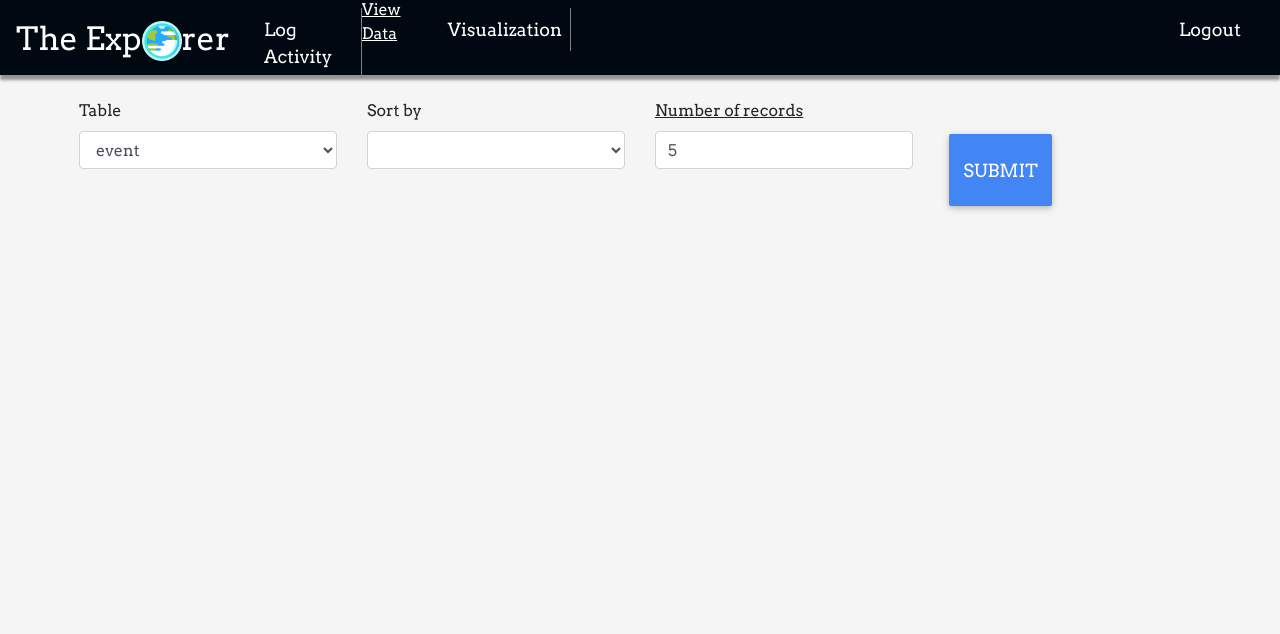
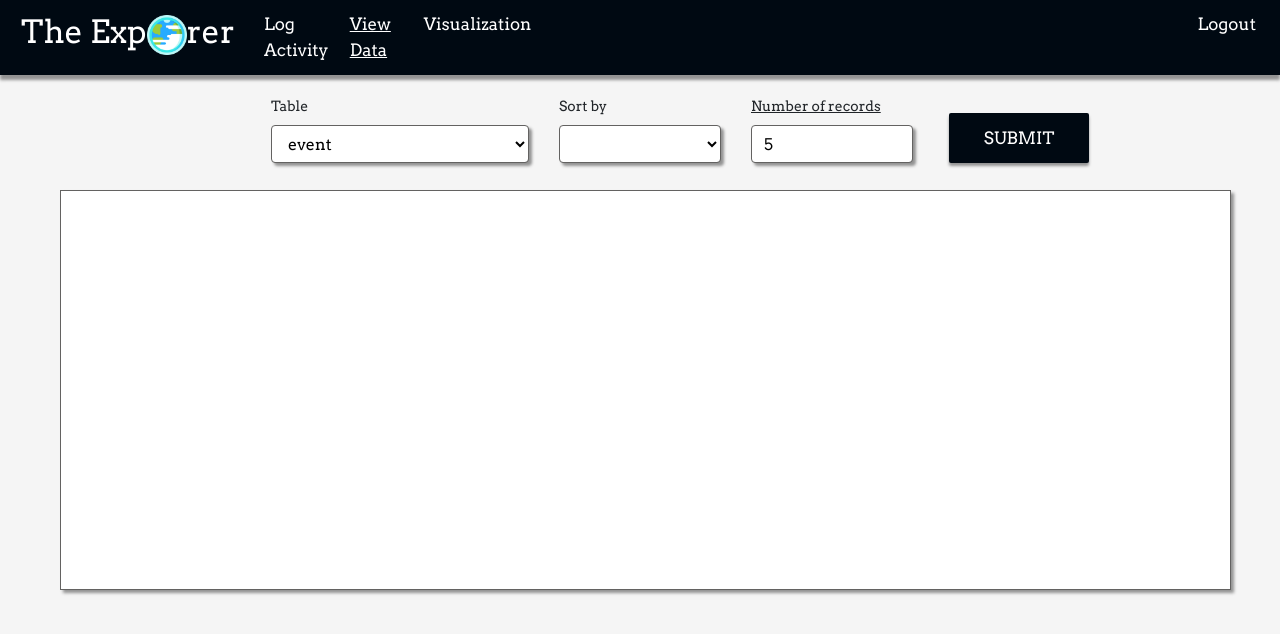
Before and after one commit to usuallyunusual/The-Explorer, a Flask app: page /viewdata in a window 1280 px wide. Shown: the top 634 px of the page. Run offline with Flask 2, Linux system fonts and the light colour scheme; the visitor is signed in with stand-in values (Sample User, id 1); lists and menus that the app fills with data are empty; some libraries are stand-ins or nearby versions.

Commit message:
Fix UI for all pages

```diff
--- a/app.py
+++ b/app.py
@@ -20,7 +20,7 @@ app.config["MYSQL_DATABASE_USER"] = "root"
 app.config["MYSQL_DATABASE_PASSWORD"] = ""
 app.config["MYSQL_DATABASE_DB"] = "explorer_db"
 app.config["MYSQL_DATABASE_HOST"] = "localhost"
-app.config["MYSQL_DATABASE_PORT"] = 3307
+app.config["MYSQL_DATABASE_PORT"] = 3306
 mysql.init_app(app)
 
 app.secret_key = "abc"
--- a/static/styles/final_homepage.css
+++ b/static/styles/final_homepage.css
@@ -275,8 +275,8 @@ input::-webkit-inner-spin-button {
 	width: 675px;
 	max-width: 100%;
 	min-height: 425px;
-	margin-top: 140px;
-	margin-left: 300px;
+	margin-top: 160px;
+	margin-left: 340px;
 	background: #f6f5f7;
 
 
--- a/templates/layout_admin.html
+++ b/templates/layout_admin.html
@@ -31,6 +31,7 @@
         body {
             background-color: #f5f5f5;
             font-family: 'Arvo', serif;
+            font-size: 14px;
         }
 
         .card {
@@ -68,25 +69,12 @@
 
         .navbar-brand {
             font-size: 32px;
-            margin-top: 18px;
-            margin-left: -15px;
+            margin-top: 5px;
+            margin-left: 5px;
         }
 
         .active {
             text-decoration: underline;
-        }
-
-        .main {
-            border-right: 0.2px solid grey;
-            margin-left: 10px;
-            margin-top: 10px;
-            font-size: 18px;
-        }
-
-        .logout {
-            margin-left: 600px;
-            margin-top: 10px;
-            font-size: 18px;
         }
 
         a {
@@ -106,10 +94,6 @@
             color: white;
         }
 
-        .container_fluid {
-            margin-left: 2em;
-            margin-right: 2em;
-        }
 
         .my-custom-scrollbar {
             position: relative;
@@ -168,45 +152,55 @@
             padding-right: 2em;
         }
 
-        .btn {
+        .adminb {
             background-color: #000912;
             color: white;
-            width: 40%;
-            height: 4em;
-            font-size: 18px;
+            height: 60px;
+            width: 200px;
+            font-size: 17px;
             padding: 5px;
+            box-shadow: 0px 3px 3px #939393;
         }
 
-        .btn:hover {
+        .adminb:hover {
             color: #dddddd;
         }
+        .nav-item {
+            margin-left: 5px;
+            font-size: 17px;
+        }
+        .logout {
+            margin-left: 650px;
+        }
+
     </style>
 </head>
 
 <body>
     <!-- navbar -->
     <nav class="navbar navbar-expand-lg">
-        <div class="container-fluid">
             <p class="navbar-brand" href="#">The Exp<img src="{{ url_for('static',filename = 'earth.png') }}"
                     height="40" width="40">rer</p>
+            <button class="navbar-toggler" type="button" data-toggle="collapse" data-target="#navbarNavDropdown"
+            aria-controls="navbarNavDropdown" aria-expanded="false" aria-label="Toggle navigation">
+            <span class="navbar-toggler-icon"></span>
+            </button>
             <div class="collapse navbar-collapse" id="navbarNav">
                 <ul class="navbar-nav">
                     <li class="{{ 'nav-item active' if active_page == 'log' else 'nav-item'}}">
-                        <a class="nav-link main" href="{{ url_for('log_activity') }}">Log Activity</a>
+                        <a class="nav-link" href="{{ url_for('log_activity') }}">Log Activity</a>
                     </li>
-                    <li class="nav-item">
-                        <a class="{{ 'nav-item active' if active_page == 'view_data' else 'nav-item'}}"
-                            href="{{ url_for('viewdata') }}">View Data</a>
+                    <li class="{{ 'nav-item active' if active_page == 'view_data' else 'nav-item'}}">
+                            <a class="nav-link" href="{{ url_for('viewdata') }}">View Data</a>
                     </li>
                     <li class="{{ 'nav-item active' if active_page == 'vis' else 'nav-item'}}">
-                        <a class="nav-link main " href="{{ url_for('vis') }}">Visualization</a>
+                        <a class="nav-link" href="{{ url_for('vis') }}">Visualization</a>
                     </li>
                     <li class="nav-item logout">
                         <a class="nav-link" href="{{ url_for('logout') }}">Logout</a>
                     </li>
                 </ul>
             </div>
-        </div>
     </nav>
     <br>
     {% block content %}
--- a/templates/log_activity.html
+++ b/templates/log_activity.html
@@ -108,8 +108,8 @@
 			<br><br>
 			<div class="row">
 				<div class="col-md-12 d-flex justify-content-center">
-					<button type="button" class="btn">Accept</button>
-					<button type="button" class="btn">Reject</button>
+					<button type="button" class="btn adminb">Accept</button>
+					<button type="button" class="btn adminb">Reject</button>
 				</div>
 			</div>
 		</div>
--- a/templates/view_data.html
+++ b/templates/view_data.html
@@ -9,11 +9,48 @@
 	crossorigin="anonymous"></script>
 
 <style type="text/css">
-	table {
+	.table {
 		overflow-y: scroll;
 		height: 400px;
 		display: block;
+		margin-left: 60px;
 	}
+	.viewdata
+        {
+            height: 50px;
+            width: 140px;
+            margin-top: -12px;
+            /*margin-right: 10px;*/
+            background-color: #000912;
+            color: white;
+            box-shadow: 0px 3px 3px #939393;
+			font-size: 17px;
+        }
+        .viewdata:focus
+        {
+            height: 50px;
+            width: 140px;
+            /*margin-right: 10px;*/
+            background-color: #000912;
+            color: white;
+            box-shadow: 0px 3px 3px #939393;
+        }
+		.viewdata:hover
+		{
+            color: white;
+        }
+		.viewdatabox{
+            background-color: white;
+            color: black;
+            border: 1px solid #636261;
+            box-shadow: 3px 3px 3px #939393;
+        }
+        .viewdatabox:focus{
+            background-color: white;
+            color: black;
+            border: 1px solid #636261;
+            box-shadow: 3px 3px 3px #939393;
+        }
 </style>
 <script>
 	function getAttributes(value) {
@@ -115,12 +152,12 @@
 
 		<div style="width: 90%;margin: auto;" class="row">
 
-
+			<div class="col-sm-2"></div>
 			<div class="col-sm-3">
 				<label for="inputState">Table</label>
 
 				<select onmousedown="this.value='';" onchange="getAttributes(this.value);" id="drop_table" name="table"
-					class="form-control">
+					class="form-control viewdatabox">
 					<option selected>event</option>
 					<option>user</option>
 					<option>activity_log</option>
@@ -134,22 +171,22 @@
 				</select>
 			</div>
 
-			<div class="col-sm-3">
+			<div class="col-sm-2">
 				<label for="inputState">Sort by</label>
 
-				<select id="attributes" class="form-control">
+				<select id="attributes" class="form-control viewdatabox">
 
 				</select>
 			</div>
-			<div class="col-sm-3">
+			<div class="col-sm-2">
 				<label for="inputState">Number of records</label>
 
-				<input type="number" value="5" class="form-control" id="numberOfRec" aria-describedby="emailHelp"
+				<input type="number" value="5" class="form-control viewdatabox" id="numberOfRec" aria-describedby="emailHelp"
 					placeholder="number of records">
 			</div>
 
 			<div style="margin-top: 29px" class="col-sm-3">
-				<button type="button" onclick="process()" class="btn btn-primary">Submit</button>
+				<button type="button" onclick="process()" class="btn viewdata">Submit</button>
 			</div>
 
 		</div>
@@ -158,12 +195,8 @@
 
 		<div class="row">
 
-			<div class="col-sm-1"></div>
-
-			<div class="col-sm-10">
-				<table id="year_table" class="table table-bordered table-dark">
-
-
+			<div class="col-md-11">
+				<table id="year_table" class="table table-bordered viewdatabox">
 				</table>
 
 				<script type="text/javascript">
```
Also changed, not shown: templates/annotate.html (+16 -16 lines), templates/layout.html (+62 -5 lines), templates/leaflet.html (+39 -17 lines), templates/run_scripts.html (+8 -8 lines), static/flag_article.svg (added).
